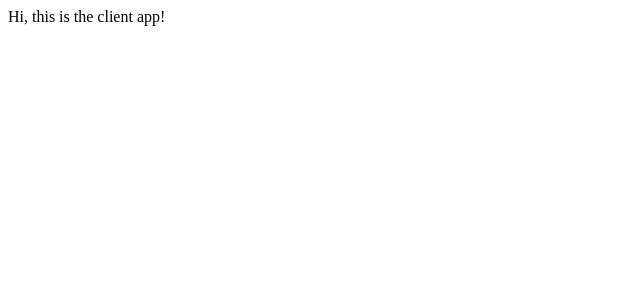
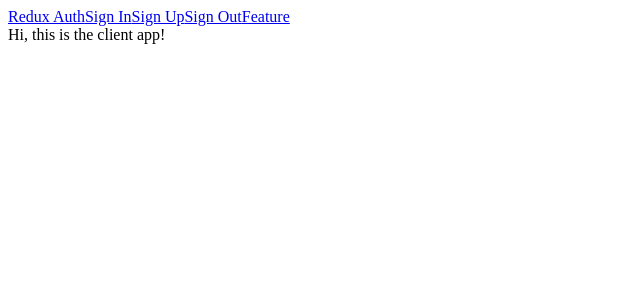
Before and after one commit to hankeliu2015/redux-authenticate-client, a React (Create React App) app: page / in a window 1280 px wide. Shown: the top 300 px of the page, without its empty margins (0-640 px from the left). Built offline with nearby package versions, Linux system fonts and the light colour scheme.

Commit message:
add header component, Links and BrowserRouter on home page

```diff
--- a/src/components/App.js
+++ b/src/components/App.js
@@ -1,8 +1,10 @@
 import React from 'react';
+import Header from './Header';
 
 export default() => {
   return (
     <div>
+      <Header />
       Hi, this is the client app!
     </div>
   )
--- /dev/null
+++ b/src/components/Header.js
@@ -0,0 +1,18 @@
+import React, { Component } from 'react';
+import { Link } from 'react-router-dom';
+
+class Header extends Component {
+  render(){
+    return (
+      <div>
+        <Link to="/">Redux Auth</Link>
+        <Link to="/signun">Sign In</Link>
+        <Link to="/signin">Sign Up</Link>
+        <Link to="/signout">Sign Out</Link>
+        <Link to="/feature">Feature</Link>
+      </div>
+    )
+  }
+}
+
+export default Header;
--- a/src/index.js
+++ b/src/index.js
@@ -1,5 +1,11 @@
 import React from 'react';
 import ReactDOM  from 'react-dom';
 import App from './components/App';
+import {BrowserRouter} from 'react-router-dom'
 
-ReactDOM.render(<App />, document.querySelector('#root'))
+ReactDOM.render(
+  <BrowserRouter>
+    <App />
+  </BrowserRouter>,
+
+  document.querySelector('#root'))
```
